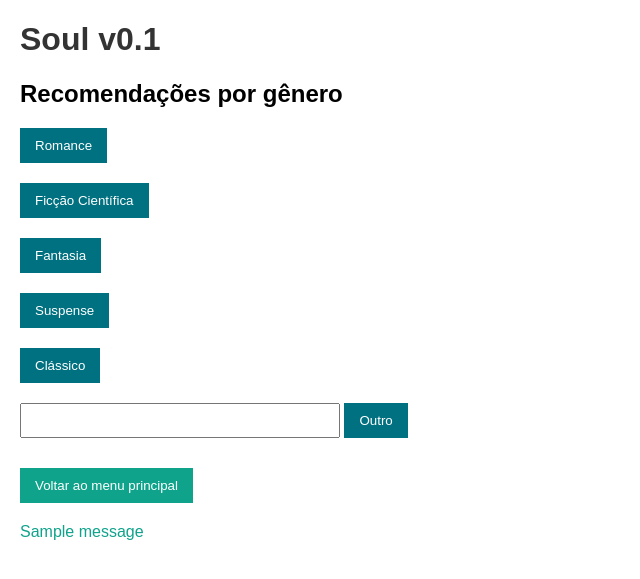
After one commit to wicifer/soul, a Flask app: page /recomendacoes_menu in a window 1280 px wide. The commit adds this page. Shown: the top 579 px of the page, without its empty margins (0-640 px from the left). Run offline with Flask 3, Linux system fonts and the light colour scheme; one stand-in notice (Sample message) is shown.

Commit message:
recomendacoes

```diff
--- a/app.py
+++ b/app.py
@@ -77,8 +77,14 @@ def compartilhar_livro():
     mensagem = request.form['mensagem']
     return biblioteca.compartilhar(livro, mensagem)
 
-def recomendar_livros():
-    recomendacoes.main()
+@app.route('/recomendacoes_menu', methods=['GET'])
+def recomendacoes_menu():
+    return render_template('recomendacoes_menu.html')
+
+@app.route('/recomendacoes', methods=['POST'])
+def recomendar():
+    genero = request.form['genero']
+    return recomendacoes.recomendar(genero)
 
 def menu_ranking():
     ranking.main()
--- a/templates/main_menu.html
+++ b/templates/main_menu.html
@@ -13,7 +13,7 @@
         <button type="submit">Minha biblioteca</button>
     </form>
 
-    <form action="/signin" method="POST">
+    <form action="/recomendacoes_menu" method="GET">
         <button type="submit">Recomendações de livros</button>
     </form>
 
--- /dev/null
+++ b/templates/recomendacoes_menu.html
@@ -0,0 +1,55 @@
+<!DOCTYPE html>
+<html lang="en">
+<head>
+    <meta charset="UTF-8">
+    <meta name="viewport" content="width=device-width, initial-scale=1.0">
+    <title>Soul v0.1</title>
+    <link rel="stylesheet" href="{{ url_for('static', filename='style.css') }}">
+</head>
+<body>
+    <h1>Soul v0.1</h1>
+
+    <div class="menu">
+        <h2>Recomendações por gênero</h2>
+    </div>
+
+    <form action="/recomendacoes" method="POST">
+        <input type="hidden" name="genero" value="Romance">
+        <button type="submit" class="book_button">Romance</button>
+    </form>
+    <form action="/recomendacoes" method="POST">
+        <input type="hidden" name="genero" value="Ficção Científica">
+        <button type="submit" class="book_button">Ficção Científica</button>
+    </form>
+    <form action="/recomendacoes" method="POST">
+        <input type="hidden" name="genero" value="Fantasia">
+        <button type="submit" class="book_button">Fantasia</button>
+    </form>
+    <form action="/recomendacoes" method="POST">
+        <input type="hidden" name="genero" value="Suspense">
+        <button type="submit" class="book_button">Suspense</button>
+    </form>
+    <form action="/recomendacoes" method="POST">
+        <input type="hidden" name="genero" value="Clássico">
+        <button type="submit" class="book_button">Clássico</button>
+    </form>
+    <form action="/recomendacoes" method="POST">
+        <input type="text" id="genero" name="genero" required>
+        <button type="submit" class="book_button">Outro</button>
+    </form>
+
+    <form action="/main_menu" method="GET">
+        <button type="submit">Voltar ao menu principal</button>
+    </form>
+
+    {% with messages = get_flashed_messages() %}
+    {% if messages %}
+    <ul>
+        {% for message in messages %}
+        <li>{{ message }}</li>
+        {% endfor %}
+    </ul>
+    {% endif %}
+    {% endwith %}
+</body>
+</html>
```
Also changed, not shown: funcionalidades/recomendacoes.py (+10 -42 lines), templates/recomendacoes.html (added, +32 -0 lines).
